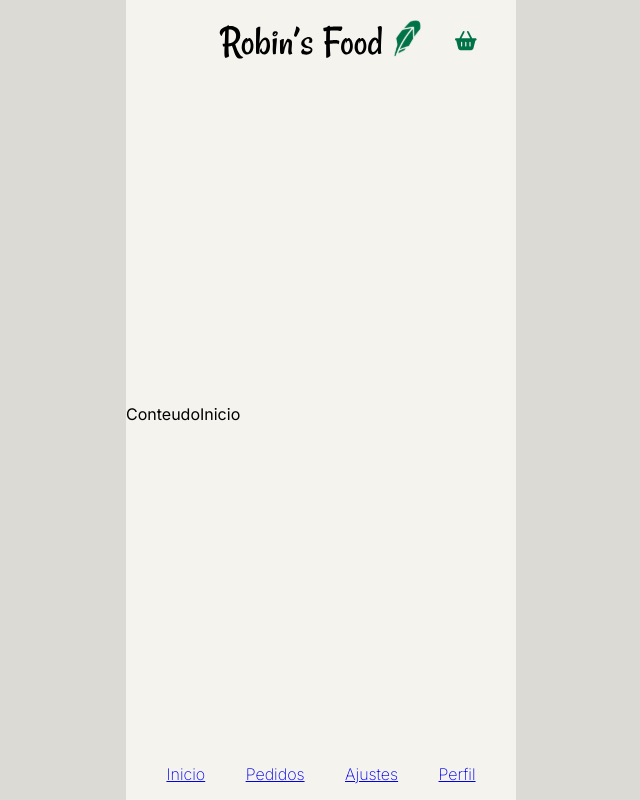
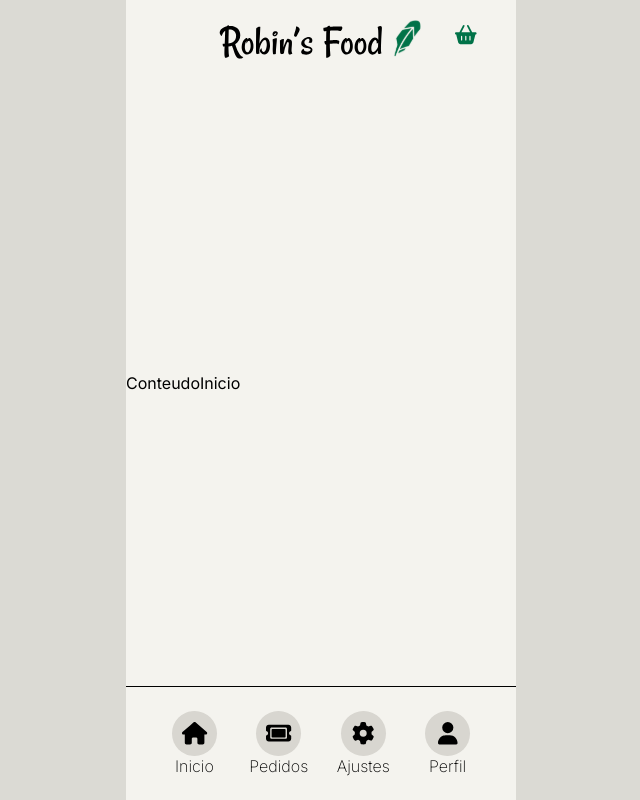
Before and after one commit to caio303/robins-food, a React (Create React App) app in the folder frontend/: page /inicio in a window 1280 px wide. Shown: the whole page, without its empty margins (319-959 px from the left). Built offline with nearby package versions, Linux system fonts and the light colour scheme; a web font is replaced by a local one.

Commit message:
Criar Footer de navegação da aplicação

```diff
--- a/frontend/public/index.html
+++ b/frontend/public/index.html
@@ -9,7 +9,7 @@
       name="description"
       content="Robin's Food - Seu app CONTRA o desperdício"
     />
-    <link rel="apple-touch-icon" href="%PUBLIC_URL%/logo192.png" />
+    <link rel="apple-touch-icon" href="%PUBLIC_URL%/robins-icon.svg" />
 
     <!-- Fontes -->
     <link rel="preconnect" href="https://fonts.googleapis.com">
--- a/frontend/src/App.scss
+++ b/frontend/src/App.scss
@@ -11,3 +11,13 @@ html, body {
     margin: 0;
     width: 100%;
 }
+
+a {
+    color: inherit;
+    text-decoration: none;
+
+    &:visited {
+        text-decoration: none;
+        color: inherit;
+    }
+}
--- a/frontend/src/components/FooterNavegacao.jsx
+++ b/frontend/src/components/FooterNavegacao.jsx
@@ -1,11 +1,12 @@
-import { Link } from '../../node_modules/react-router-dom/dist/index'
+import { faGear, faHouse, faTicket, faUser } from '../../node_modules/@fortawesome/free-solid-svg-icons/index'
+import { ItemFooter } from './ItemFooter'
 import './FooterNavegacao.scss'
 
 export const FooterNavegacao = () => (
     <footer id="footer-navegacao">
-        <Link to='/inicio'>Inicio</Link>
-        <Link to='/pedidos'>Pedidos</Link>
-        <Link to='/ajustes'>Ajustes</Link>
-        <Link to='/perfil'>Perfil</Link>
+        <ItemFooter icon={faHouse} text={'Inicio'} uri={'/inicio'}/>
+        <ItemFooter icon={faTicket} text={'Pedidos'} uri={'/pedidos'}/>
+        <ItemFooter icon={faGear} text={'Ajustes'} uri={'/ajustes'}/>
+        <ItemFooter icon={faUser} text={'Perfil'} uri={'/perfil'}/>
     </footer>
 )
--- a/frontend/src/components/FooterNavegacao.scss
+++ b/frontend/src/components/FooterNavegacao.scss
@@ -1,10 +1,11 @@
 @import '../variables';
 
 footer#footer-navegacao {
+    border-top: 1px solid #000;
     display: flex;
     flex-direction: row;
     font-weight: $font-extra-light;
     justify-content: space-evenly;
-    margin: 1rem 0;
+    padding: 1.5rem 0;
     position: relative;
 }
--- a/frontend/src/components/HeaderNavegacao.scss
+++ b/frontend/src/components/HeaderNavegacao.scss
@@ -4,7 +4,7 @@
     display: flex;
     flex-direction: row;
     justify-content: center;
-    margin: 1rem 0;
+    padding: 1rem 0;
     position: relative;
 
     &__carrinho {
--- /dev/null
+++ b/frontend/src/components/ItemFooter.jsx
@@ -0,0 +1,14 @@
+import { FontAwesomeIcon } from "../../node_modules/@fortawesome/react-fontawesome/index"
+import { Link } from "../../node_modules/react-router-dom/dist/index"
+import './ItemFooter.scss'
+
+export const ItemFooter = ({icon, text, uri}) => {
+    return (
+        <Link to={uri} className={`item-footer ${text.toLowerCase()}`}>
+            <div className='item-footer__icon-container'>
+                <FontAwesomeIcon icon={icon}/>
+            </div>
+            <span>{text}</span>
+        </Link>
+    )
+}
--- /dev/null
+++ b/frontend/src/components/ItemFooter.scss
@@ -0,0 +1,22 @@
+@import '../variables';
+
+.item-footer {
+    align-items: center;
+    display: flex;
+    flex-direction: column;
+    justify-content: center;
+    max-width: 2rem;
+
+    &__icon-container {
+        align-items: center;
+        background-color: $cinza3;
+        border-radius: 50%;
+        display: flex;
+        font-size: 1.4rem;
+        height: 2.8rem;
+        justify-content: center;
+        width: 2.8rem;
+
+
+    }
+}
```
